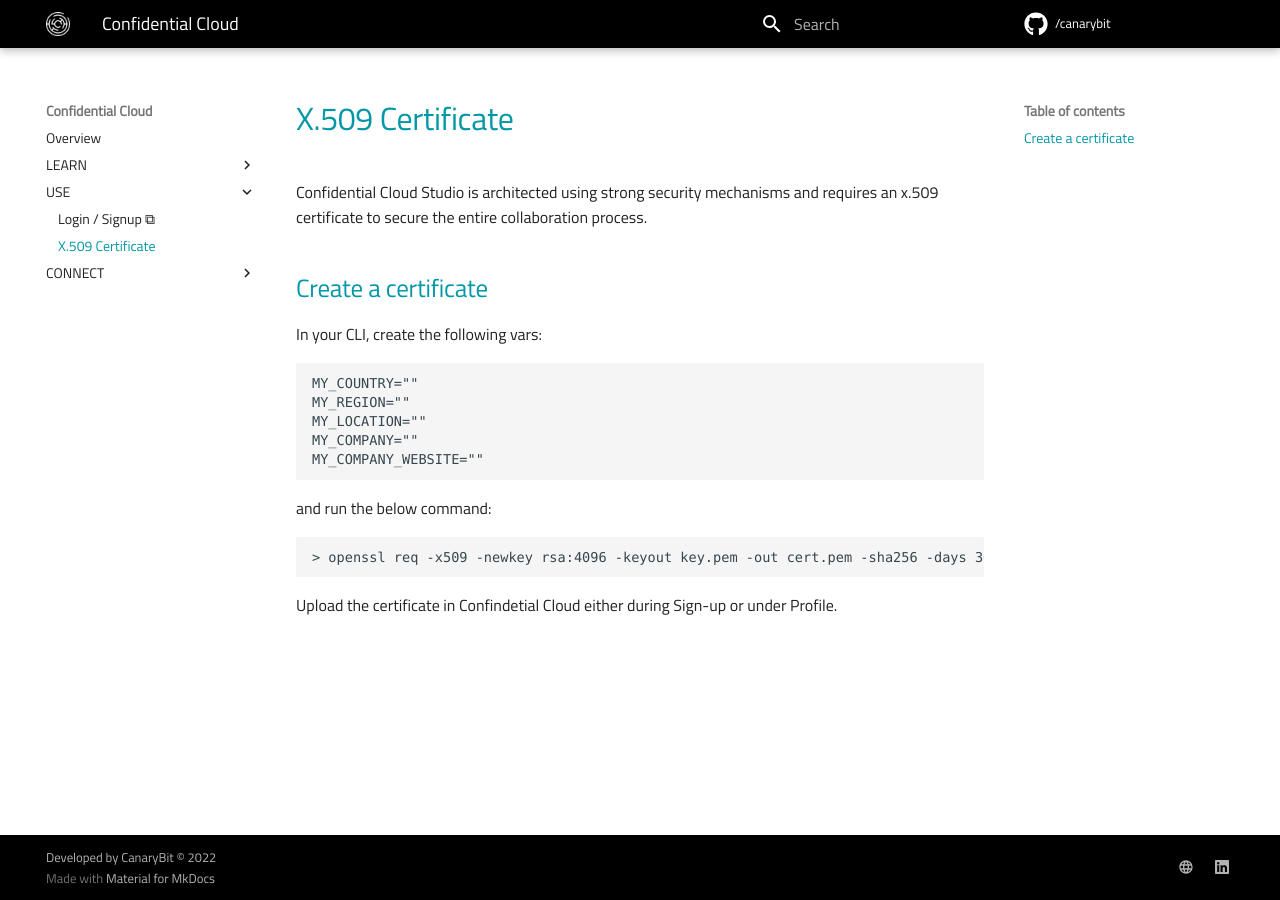
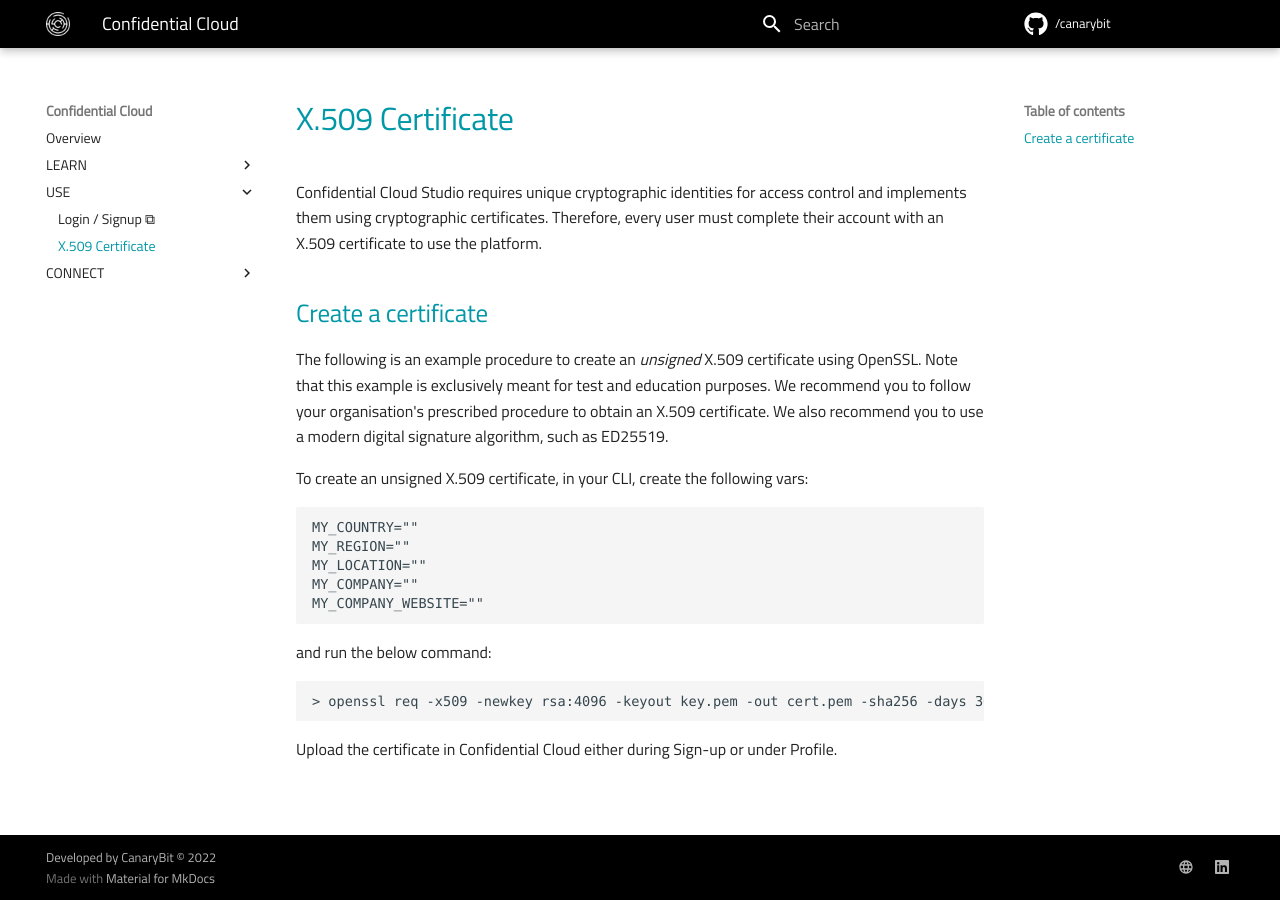
Before and after one commit to canarybit/cc-docs, an MkDocs documentation site: the page built from docs/x509_cert.md, in a window 1280 px wide. Built offline with MkDocs 1.6.1 and Material for MkDocs 9.7.7, drawn with Linux system fonts in a browser that asks for light colours.

Commit message:
Update X.509 certificate documentation

````diff
--- a/docs/x509_cert.md
+++ b/docs/x509_cert.md
@@ -1,10 +1,12 @@
 # X.509 Certificate
 
-Confidential Cloud Studio is architected using strong security mechanisms and requires an x.509 certificate to secure the entire collaboration process.
+Confidential Cloud Studio requires unique cryptographic identities for access control and  implements them using cryptographic certificates. Therefore, every user must complete their account with an X.509 certificate to use the platform.
 
 ## Create a certificate
 
-In your CLI, create the following vars:
+The following is an example procedure to create an *unsigned* X.509 certificate using OpenSSL. Note that this example is exclusively meant for test and education purposes. We recommend you to follow your organisation's prescribed procedure to obtain an X.509 certificate.  We also recommend you to use a modern digital signature algorithm, such as ED25519.
+
+To create an unsigned X.509 certificate, in your CLI, create the following vars:
 
 ```
 MY_COUNTRY=""
@@ -20,4 +22,4 @@ and run the below command:
 > openssl req -x509 -newkey rsa:4096 -keyout key.pem -out cert.pem -sha256 -days 365 -subj "/C=$MY_COUNTRY/ST=$MY_REGION/L=$MY_LOCATION/O=$MY_COMPANY/OU=Org/CN=$MY_COMPANY_WEBSITE"
 ```
 
-Upload the certificate in Confindetial Cloud either during Sign-up or under Profile.
+Upload the certificate in Confidential Cloud either during Sign-up or under Profile.
````
